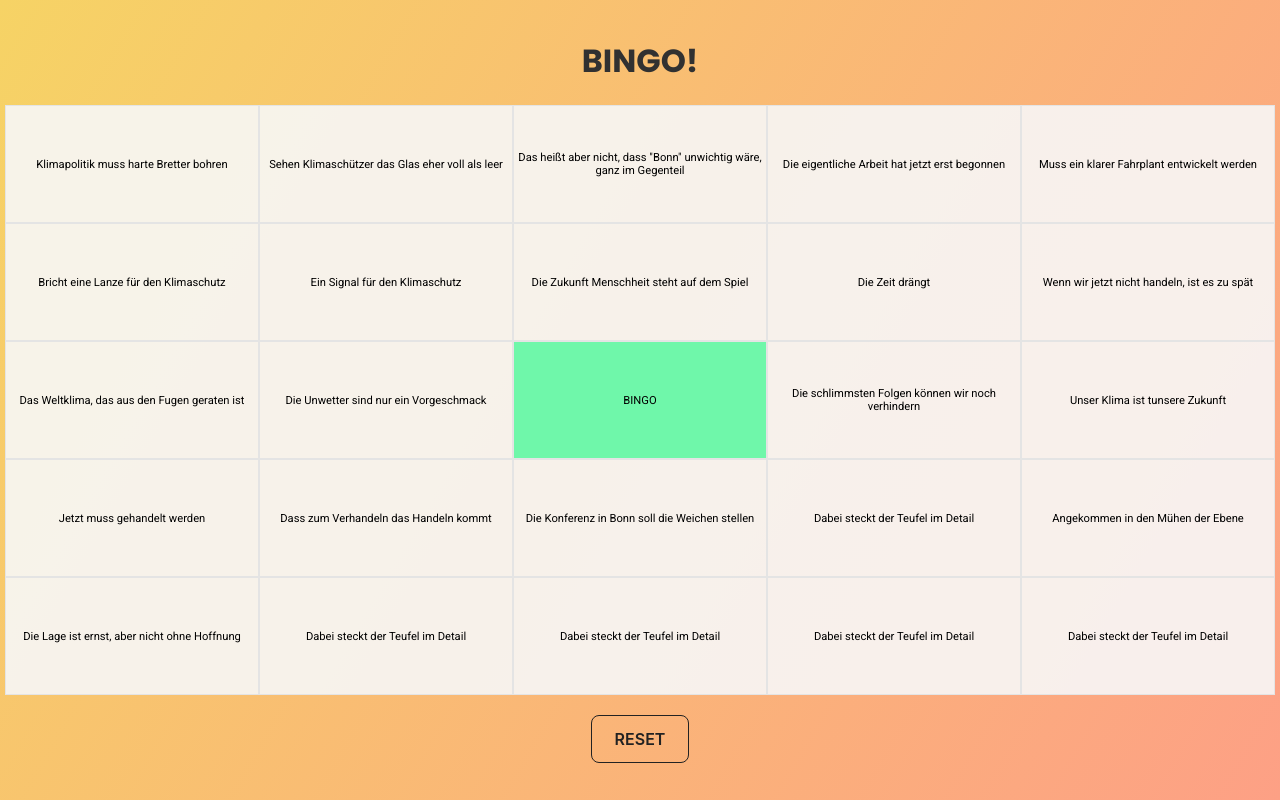
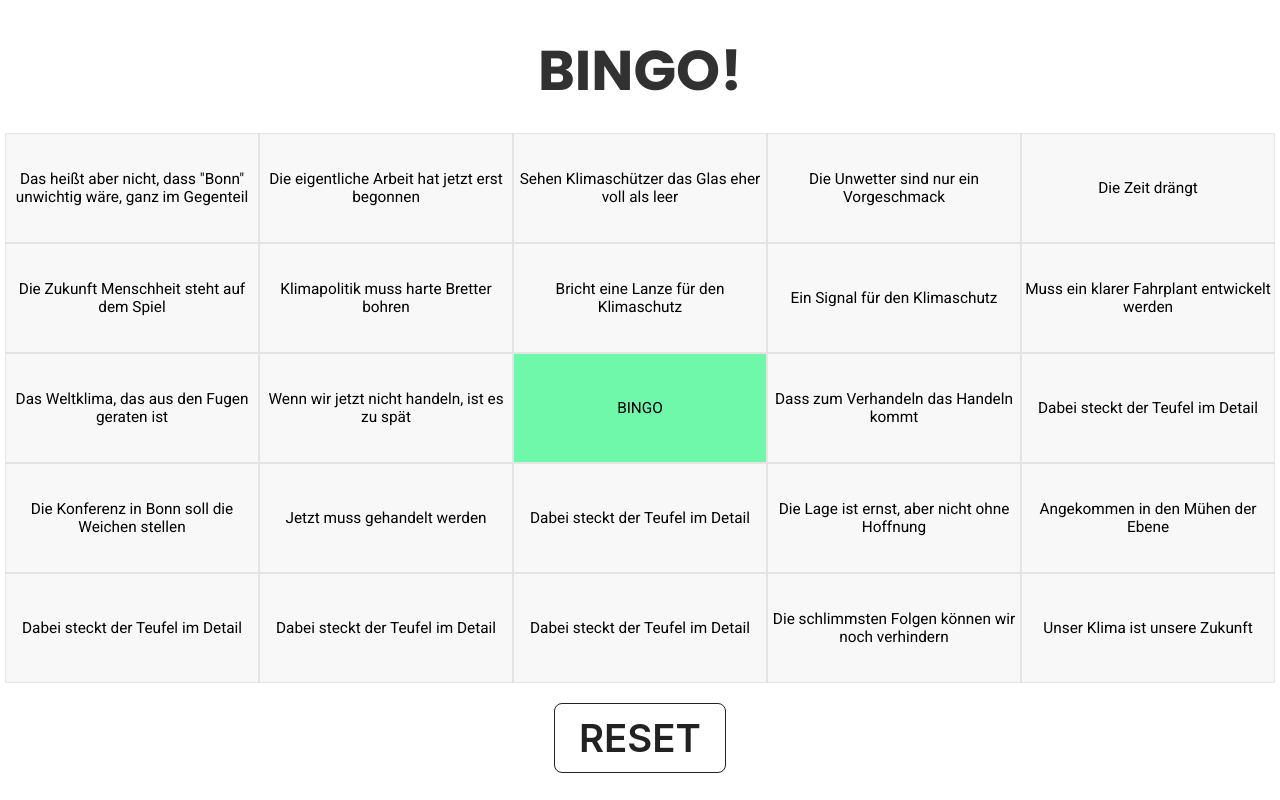
Before and after one commit to matthias-grgic/Bingo-App, a React (Vite) app: page /bingo in a window 1280 px wide. Built offline with nearby package versions, Linux system fonts and the light colour scheme; no server answers.

Commit message:
app is working

```diff
--- a/index.html
+++ b/index.html
@@ -1,5 +1,5 @@
 <!DOCTYPE html>
-<html lang="en">
+<html lang="de">
   <head>
     <meta charset="UTF-8" />
     <link rel="icon" type="image/svg+xml" href="./src/img/bingoIcon.svg" />
--- a/package.json
+++ b/package.json
@@ -8,6 +8,7 @@
     "preview": "vite preview"
   },
   "dependencies": {
+    "lottie-react": "^2.2.1",
     "react": "^17.0.2",
     "react-dom": "^17.0.2",
     "react-router-dom": "^6.2.1",
--- a/src/App.jsx
+++ b/src/App.jsx
@@ -1,19 +1,20 @@
-import { useState } from 'react'
 import styled from 'styled-components'
 import Bingo from './page/Bingo'
-import Hello from './page/Hello'
+import Header from './components/Header'
+import Welcome from './page/Welcome'
+
 import { Route, Routes } from 'react-router-dom'
 
 function App() {
   return (
     <MainStyled>
       <Routes>
-        <Route path='/' element={<Hello />} />
+        <Route path='/' element={<Welcome />} />
         <Route
           path='/bingo'
           element={
             <>
-              <Hello />
+              <Header />
               <Bingo />
             </>
           }
@@ -27,7 +28,7 @@ export default App
 
 const MainStyled = styled.div`
   display: flex;
-  background-image: linear-gradient(120deg, #f6d365 0%, #fda085 100%);
+  /* background-image: linear-gradient(120deg, #f6d365 0%, #fda085 100%); */
   align-items: center;
   flex-direction: column;
   justify-content: center;
--- a/src/page/hello.jsx
+++ b/src/components/Header.jsx
@@ -1,16 +1,20 @@
 import styled from 'styled-components'
-import { Link } from 'react-router-dom'
 
 export default function Hello() {
   return (
     <>
-      <StyledLink to='/bingo'>
+      <StyledLink>
         <h1>BINGO!</h1>
       </StyledLink>
     </>
   )
 }
 
-const StyledLink = styled(Link)`
+const StyledLink = styled.div`
   background-color: transparent;
+  font-size: clamp(3.5rem, 3vw, 3rem);
+  z-index: 1;
+  @media (min-width: 810px) {
+    padding: 0 16rem 0 16rem;
+  }
 `
--- /dev/null
+++ b/src/components/LottieAnimation.jsx
@@ -0,0 +1,21 @@
+import { useLottie } from 'lottie-react'
+
+const style = {
+  opacity: 0.8,
+  width: '100%',
+  height: '100%',
+}
+
+const LottieAnimation = () => {
+  const options = {
+    path: 'https://assets4.lottiefiles.com/private_files/lf30_2cu1eh3s.json',
+    loop: true,
+    autoplay: true,
+  }
+
+  const { View } = useLottie(options, style)
+
+  return View
+}
+
+export default LottieAnimation
--- a/src/globalStyles.js
+++ b/src/globalStyles.js
@@ -24,6 +24,10 @@ h1, h2, h3 ,h4 ,h5, h6 {
   color: var(--main-txt-color);
   font-family: 'Poppins', sans-serif;
 }
+
+h1 {
+  font-size: clamp(100%, 2rem + 4vw, 44px);
+}
 `
 
 export default GlobalStyle
--- a/src/lib/statements.js
+++ b/src/lib/statements.js
@@ -1,27 +1,35 @@
-export const statements = [
-  { id: '1', statement: 'Klimapolitik muss harte Bretter bohren' },
-  { id: '2', statement: 'Sehen Klimaschützer das Glas eher voll als leer' },
-  { id: '3', statement: 'Das heißt aber nicht, dass "Bonn" unwichtig wäre, ganz im Gegenteil' },
-  { id: '4', statement: 'Die eigentliche Arbeit hat jetzt erst begonnen' },
-  { id: '5', statement: 'Muss ein klarer Fahrplant entwickelt werden' },
-  { id: '6', statement: 'Bricht eine Lanze für den Klimaschutz' },
-  { id: '7', statement: 'Ein Signal für den Klimaschutz' },
-  { id: '8', statement: 'Die Zukunft Menschheit steht auf dem Spiel' },
-  { id: '9', statement: 'Die Zeit drängt' },
-  { id: '10', statement: 'Wenn wir jetzt nicht handeln, ist es zu spät' },
-  { id: '11', statement: 'Das Weltklima, das aus den Fugen geraten ist' },
-  { id: '12', statement: 'Die Unwetter sind nur ein Vorgeschmack' },
-  { id: '13', statement: 'BINGO' },
-  { id: '14', statement: 'Die schlimmsten Folgen können wir noch verhindern' },
-  { id: '15', statement: 'Unser Klima ist tunsere Zukunft' },
-  { id: '16', statement: 'Jetzt muss gehandelt werden' },
-  { id: '17', statement: 'Dass zum Verhandeln das Handeln kommt' },
-  { id: '18', statement: 'Die Konferenz in Bonn soll die Weichen stellen' },
-  { id: '19', statement: 'Dabei steckt der Teufel im Detail' },
-  { id: '20', statement: 'Angekommen in den Mühen der Ebene' },
-  { id: '21', statement: 'Die Lage ist ernst, aber nicht ohne Hoffnung' },
-  { id: '22', statement: 'Dabei steckt der Teufel im Detail' },
-  { id: '23', statement: 'Dabei steckt der Teufel im Detail' },
-  { id: '24', statement: 'Dabei steckt der Teufel im Detail' },
-  { id: '25', statement: 'Dabei steckt der Teufel im Detail' },
+const partOne = [
+  { statement: 'Klimapolitik muss harte Bretter bohren' },
+  { statement: 'Sehen Klimaschützer das Glas eher voll als leer' },
+  { statement: 'Das heißt aber nicht, dass "Bonn" unwichtig wäre, ganz im Gegenteil' },
+  { statement: 'Die eigentliche Arbeit hat jetzt erst begonnen' },
+  { statement: 'Muss ein klarer Fahrplant entwickelt werden' },
+  { statement: 'Bricht eine Lanze für den Klimaschutz' },
+  { statement: 'Ein Signal für den Klimaschutz' },
+  { statement: 'Die Zukunft Menschheit steht auf dem Spiel' },
+  { statement: 'Die Zeit drängt' },
+  { statement: 'Wenn wir jetzt nicht handeln, ist es zu spät' },
+  { statement: 'Das Weltklima, das aus den Fugen geraten ist' },
+  { statement: 'Die Unwetter sind nur ein Vorgeschmack' },
 ]
+
+const partTwo = [
+  { statement: 'Die schlimmsten Folgen können wir noch verhindern' },
+  { statement: 'Unser Klima ist unsere Zukunft' },
+  { statement: 'Jetzt muss gehandelt werden' },
+  { statement: 'Dass zum Verhandeln das Handeln kommt' },
+  { statement: 'Die Konferenz in Bonn soll die Weichen stellen' },
+  { statement: 'Dabei steckt der Teufel im Detail' },
+  { statement: 'Angekommen in den Mühen der Ebene' },
+  { statement: 'Die Lage ist ernst, aber nicht ohne Hoffnung' },
+  { statement: 'Dabei steckt der Teufel im Detail' },
+  { statement: 'Dabei steckt der Teufel im Detail' },
+  { statement: 'Dabei steckt der Teufel im Detail' },
+  { statement: 'Dabei steckt der Teufel im Detail' },
+]
+
+const bingoStatement = [{ id: '13', statement: 'BINGO' }]
+const shuffledOne = partOne.slice().sort((a, b) => 0.5 - Math.random())
+const shuffledTwo = partTwo.slice().sort((a, b) => 0.5 - Math.random())
+
+export const shuffledArray = [...shuffledOne, ...bingoStatement, ...shuffledTwo]
--- /dev/null
+++ b/src/page/Welcome.jsx
@@ -0,0 +1,22 @@
+import Header from '../components/Header'
+import Introduction from '../components/Introduction'
+import LottieAnimationTwo from '../components/LottieAnimationTwo'
+import { Link } from 'react-router-dom'
+import styled from 'styled-components'
+
+export default function Welcome() {
+  return (
+    <WelcomeSection to='/bingo'>
+      <Header />
+      <LottieAnimationTwo />
+      <Introduction />
+    </WelcomeSection>
+  )
+}
+
+const WelcomeSection = styled(Link)`
+  display: flex;
+  flex-direction: column;
+  justify-content: center;
+  align-items: center;
+`
--- a/src/page/bingo.jsx
+++ b/src/page/bingo.jsx
@@ -1,39 +1,105 @@
 import styled from 'styled-components'
-import { statements } from '../lib/statements'
-import { useState } from 'react'
+import { shuffledArray } from '../lib/statements'
+import { useState, useEffect } from 'react'
+import LottieAnimation from '../components/LottieAnimation'
 
 export default function Bingo() {
-  const [isClicked, setIsClicked] = useState(['13'])
-  console.log(isClicked)
+  const [isClicked, setIsClicked] = useState([12])
+  const [isBingo, setIsBingo] = useState(false)
 
-  //check for doubles in array - if not ad statement to array
+  const bingoOne = [0, 1, 2, 3, 4]
+  const bingoTwo = [5, 6, 7, 8, 9]
+  const bingoThree = [10, 11, 12, 13, 14]
+  const bingoFour = [15, 16, 17, 18, 19]
+  const bingoFive = [20, 21, 22, 23, 24]
+  const bingoSix = [0, 5, 10, 15, 20]
+  const bingoSeven = [1, 6, 11, 16, 21]
+  const bingoEight = [2, 7, 12, 17, 22]
+  const bingoNine = [3, 8, 13, 18, 23]
+  const bingoTen = [4, 9, 14, 19, 24]
+  const bingoEleven = [0, 6, 12, 18, 24]
+  const bingoTwelve = [4, 8, 12, 16, 20]
+
+  // const bingos = [
+  //   [0, 1, 2, 3, 4],
+  //   [5, 6, 7, 8, 9],
+  //   [10, 11, 12, 13, 14],
+  //   [15, 16, 17, 18, 19],
+  //   [20, 21, 22, 23, 24],
+  //   [0, 5, 10, 15, 20],
+  //   [1, 6, 11, 16, 21],
+  //   [2, 7, 12, 17, 22],
+  //   [3, 8, 13, 18, 23],
+  //   [4, 9, 14, 19, 24],
+  //   [0, 6, 12, 18, 24],
+  //   [4, 8, 12, 16, 20],
+  // ]
+
+  //check doubles in array - if not ad statement to array
   const handleClick = (id) => {
-    if (!isClicked.includes(id)) {
-      setIsClicked([...isClicked, id])
-    }
+    if (!isClicked.includes(id)) setIsClicked([...isClicked, id])
   }
 
   //change color if statement is clicked
   const styleIfClicked = (id) => {
-    if (isClicked.includes(id)) {
-      return 'green'
-    }
+    if (isClicked.includes(id)) return 'green'
   }
 
-  //randomize 1-12 und 14-25
+  //check if its Bingo and update useState // working but too much repeat
+  const checker = (arr, target) => target.every((item) => arr.includes(item))
+  useEffect(() => {
+    if (checker(isClicked, bingoOne) === true) {
+      setIsBingo(true)
+    } else if (checker(isClicked, bingoTwo) === true) {
+      setIsBingo(true)
+    } else if (checker(isClicked, bingoThree) === true) {
+      setIsBingo(true)
+    } else if (checker(isClicked, bingoFour) === true) {
+      setIsBingo(true)
+    } else if (checker(isClicked, bingoFive) === true) {
+      setIsBingo(true)
+    } else if (checker(isClicked, bingoSix) === true) {
+      setIsBingo(true)
+    } else if (checker(isClicked, bingoSeven) === true) {
+      setIsBingo(true)
+    } else if (checker(isClicked, bingoEight) === true) {
+      setIsBingo(true)
+    } else if (checker(isClicked, bingoNine) === true) {
+      setIsBingo(true)
+    } else if (checker(isClicked, bingoTen) === true) {
+      setIsBingo(true)
+    } else if (checker(isClicked, bingoEleven) === true) {
+      setIsBingo(true)
+    } else if (checker(isClicked, bingoTwelve) === true) {
+      setIsBingo(true)
+    }
+  })
+
+  // Try to reduce Code with for loop
+  //
+  // useEffect(() => {
+  //   for (let i = 0; i < bingos.length; i++) {
+  //     for (let j = 0; j < bingos[i].length; j++) {
+  //       return console.log(isClicked.every(() => [j].includes()))
+  //     }
+  //   }
+  // })
 
   return (
     <>
       <Container>
-        {statements.map((item, index) => {
+        {shuffledArray.map((item, index) => {
           return (
-            <Item bg={styleIfClicked(item.id)} id={item.id} key={index} onClick={() => handleClick(item.id)}>
+            <Item bg={styleIfClicked(index)} id={index} key={index} onClick={() => handleClick(index)}>
               {item.statement}
             </Item>
           )
         })}
       </Container>
-      <ButtonReset onClick={() => setIsClicked(['13'])}>RESET</ButtonReset>
+      <LottieContainer status={isBingo} onClick={() => setIsClicked([12]) + setIsBingo(false)}>
+        <LottieAnimation />
+      </LottieContainer>
+      <ButtonReset onClick={() => setIsClicked([12]) + setIsBingo(false)}>RESET</ButtonReset>
     </>
   )
 }
@@ -47,33 +113,32 @@ const ButtonReset = styled.button`
   cursor: pointer;
   display: inline-block;
   font-family: Circular, -apple-system, BlinkMacSystemFont, Roboto, 'Helvetica Neue', sans-serif;
-  font-size: 16px;
+  font-size: clamp(2rem, 3vw, 3rem);
   font-weight: 600;
   line-height: 20px;
   outline: none;
-  padding: 13px 23px;
+  padding: clamp(1rem, 2vw, 1.5rem);
   position: relative;
   text-align: center;
   text-decoration: none;
   touch-action: manipulation;
   transition: box-shadow 0.2s, -ms-transform 0.1s, -webkit-transform 0.1s, transform 0.1s;
   user-select: none;
-  -webkit-user-select: none;
   width: auto;
 
   :focus-visible {
-    box-shadow: #222222 0 0 0 2px, rgba(255, 255, 255, 0.8) 0 0 0 4px;
+    box-shadow: #222222 0 0 0 2px, rgba(255, 255, 255, 0.2) 0 0 0 4px;
     transition: box-shadow 0.2s;
   }
 
   :active {
-    background-color: rgb(255, 255, 255, 0.5);
+    background-color: rgb(255, 255, 255, 0.2);
     border-color: #000000;
     transform: scale(0.96);
   }
 
   :disabled {
-    background-color: rgb(255, 255, 255, 0.5);
+    background-color: rgb(255, 255, 255, 0.2);
     color: #dddddd;
     cursor: not-allowed;
     opacity: 1;
@@ -86,7 +151,8 @@ const Container = styled.div`
   align-content: center;
   grid-template-columns: 1fr 1fr 1fr 1fr 1fr;
   grid-template-rows: 1fr 1fr 1fr 1fr 1fr;
-  height: 75vh;
+  height: 70vh;
+  justify-content: center;
   margin: 15px 0 15px 0;
   padding: 5px;
   width: 100vw;
@@ -97,7 +163,16 @@ const Item = styled.button`
   align-items: center;
   background-color: ${(props) => (props.bg === 'green' ? 'rgb(111, 247, 170)' : 'rgb(248,248,248,0.9)')};
   border: 1px solid var(--border-seperator);
-  font-size: 0.7rem;
+  font-size: clamp(0.7rem, 1.2vw, 1.5rem);
   justify-content: center;
-  padding: 2px;
 `
+
+const LottieContainer = styled.div`
+  display: ${(props) => (props.status === true ? 'flex' : 'none')};
+  align-items: center;
+  background-color: transparent;
+  justify-content: center;
+  position: fixed;
+  width: 100%;
+  height: 100%;
+`
```
Also changed, not shown: src/components/Introduction.jsx (added, +30 -0 lines), src/components/LottieAnimationTwo.jsx (added, +25 -0 lines), src/components/ButtonReset.jsx (added), 1 other file (tests, documents, lock files or other folders).
